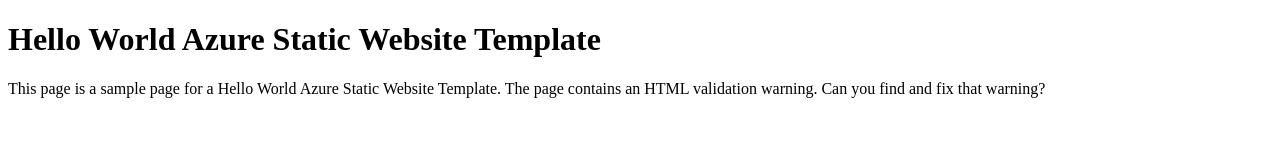
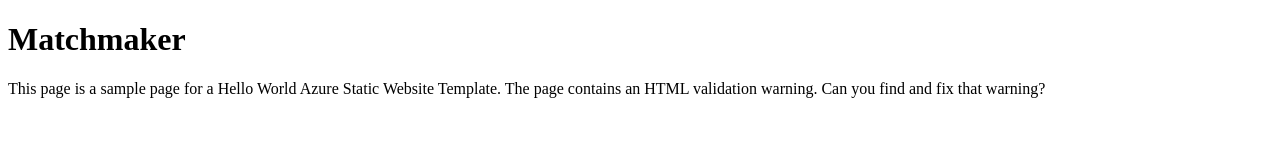
Before and after one commit to SyverDrolsum/Matchmaker-sdk, a plain HTML site: page index.html in a window 1280 px wide. Drawn offline with Linux system fonts and the light colour scheme.

Commit message:
Update index.html

```diff
--- a/index.html
+++ b/index.html
@@ -1,10 +1,10 @@
 <!DOCTYPE html>
 <html>
 <head>
-<title>Hello World Azure Template</title>
+<title>Matchmaker</title>
 </head>
 <body>
-<h1>Hello World Azure Static Website Template</h1>
+<h1>Matchmaker</h1>
 <p>This page is a sample page for a Hello World Azure Static Website Template. The page contains an HTML validation warning.
 Can you find and fix that warning?</p>
 </body>
```
